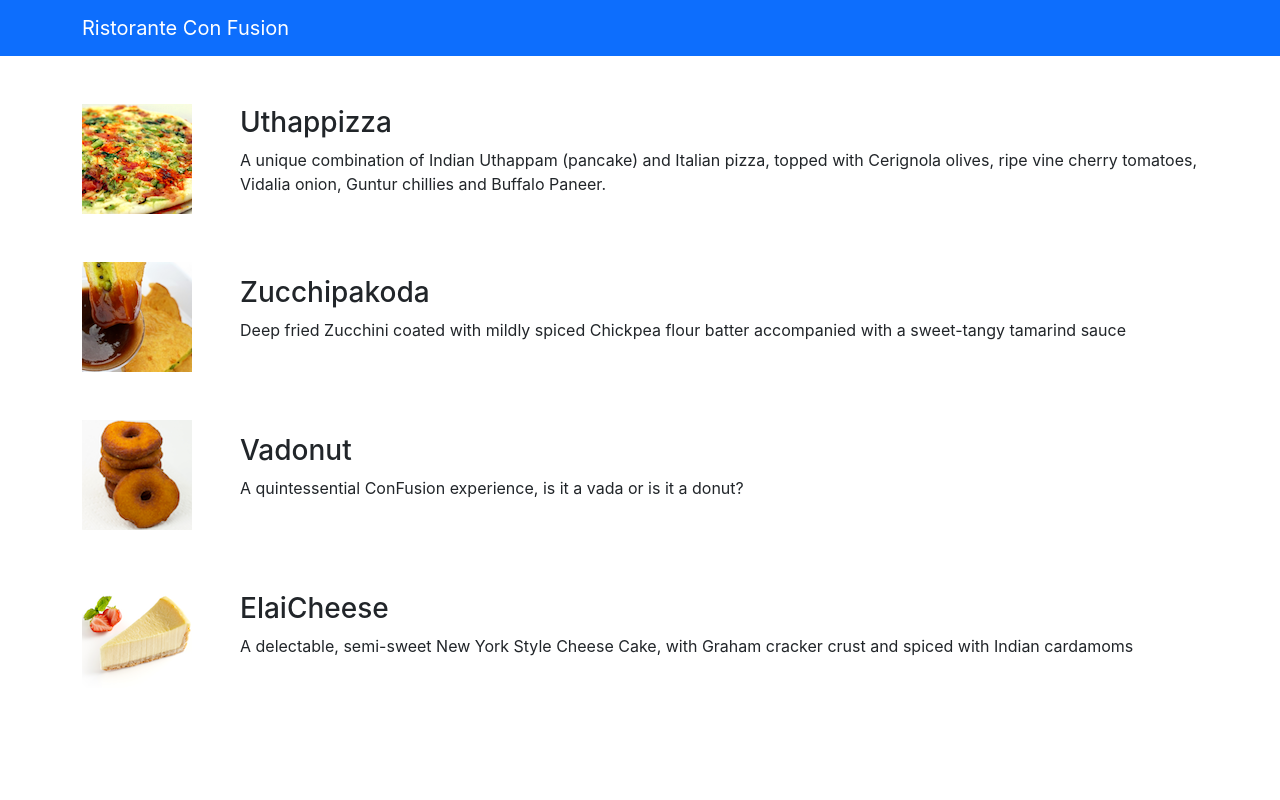
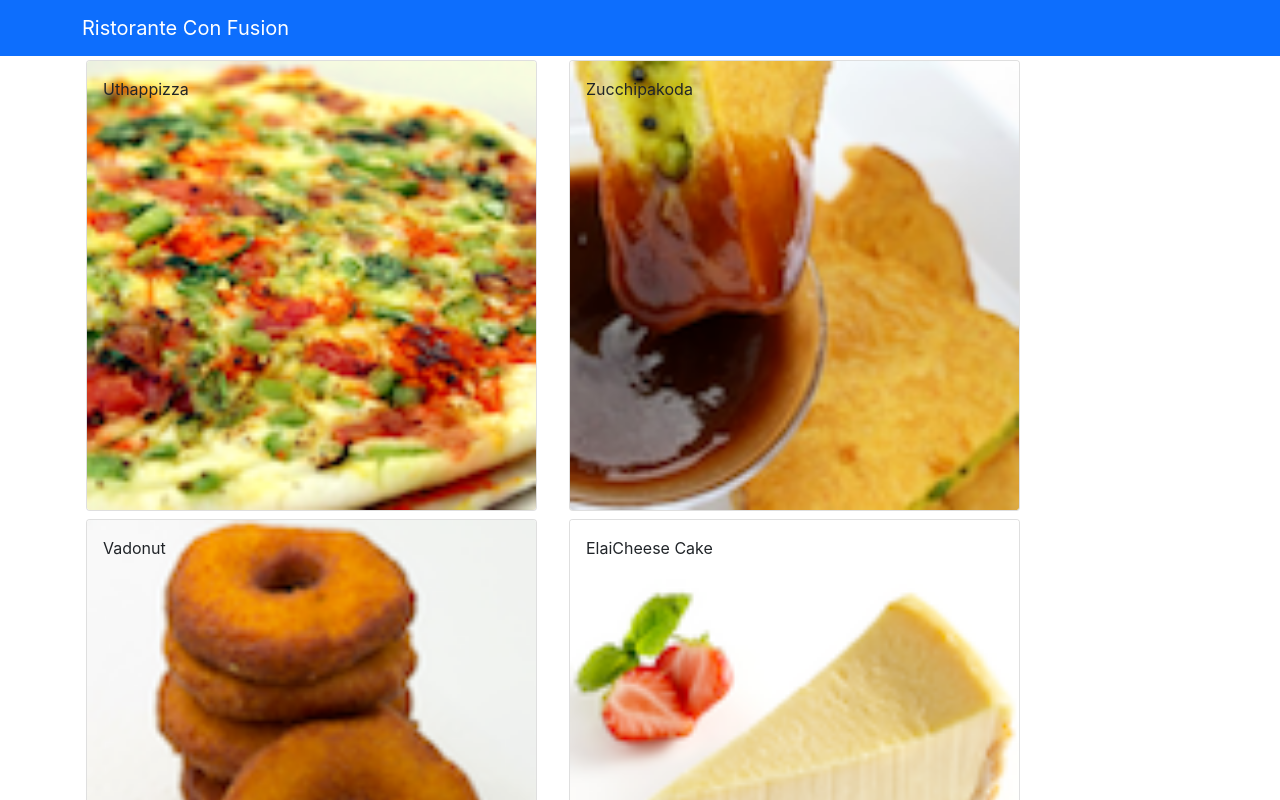
Before and after one commit to gnourt2112000/ReactCourse, a React (Create React App) app: page / in a window 1280 px wide. Shown: the top 800 px of the page. Built offline with nearby package versions, Linux system fonts and the light colour scheme.

Commit message:
Components Part 2

```diff
--- a/src/App.js
+++ b/src/App.js
@@ -1,7 +1,15 @@
 import { Navbar, NavbarBrand } from 'reactstrap';
 import Menu from './components/MenuComponents';
-
-function App() {
+import {DISHES} from './shared/dishes'
+import { Component } from 'react';
+class App extends Component {
+  constructor(props){
+    super(props);
+    this.state ={
+      dishes : DISHES
+    }
+  }
+  render(){
     return (
       <div className="App">
         <Navbar dark color = "primary">
@@ -9,9 +17,10 @@
             <NavbarBrand href="/">Ristorante Con Fusion</NavbarBrand>
           </div>
         </Navbar>
-      <Menu/>
+        <Menu dishes ={this.state.dishes}/>
       </div>
     );
   }
+}
 
 export default App;
--- a/src/components/MenuComponents.js
+++ b/src/components/MenuComponents.js
@@ -1,60 +1,45 @@
 import { Component } from 'react';
+import { Card, CardImg, CardImgOverlay, CardText, CardBody,CardTitle } from 'reactstrap';
 
 class Menu extends Component{
     constructor(props) {
         super(props);
         this.state ={
-            dishes: [
-                {
-                    id: 0,
-                    name: 'Uthappizza',
-                    image: 'assets/images/uthappizza.png',
-                    category: 'mains',
-                    label: 'Hot',
-                    price: '4.99',
-                    description: 'A unique combination of Indian Uthappam (pancake) and Italian pizza, topped with Cerignola olives, ripe vine cherry tomatoes, Vidalia onion, Guntur chillies and Buffalo Paneer.'
-                },
-                {
-                    id: 1,
-                    name: 'Zucchipakoda',
-                    image: 'assets/images/zucchipakoda.png',
-                    category: 'appetizer',
-                    label: '',
-                    price: '1.99',
-                    description: 'Deep fried Zucchini coated with mildly spiced Chickpea flour batter accompanied with a sweet-tangy tamarind sauce'
-                },
-                {
-                    id: 2,
-                    name: 'Vadonut',
-                    image: 'assets/images/vadonut.png',
-                    category: 'appetizer',
-                    label: 'New',
-                    price: '1.99',
-                    description: 'A quintessential ConFusion experience, is it a vada or is it a donut?'
-                },
-                {
-                    id: 3,
-                    name: 'ElaiCheese',
-                    image: 'assets/images/elaicheesecake.png',
-                    category: 'dessert',
-                    label: '',
-                    price: '2.99',
-                    description: 'A delectable, semi-sweet New York Style Cheese Cake, with Graham cracker crust and spiced with Indian cardamoms'
-                }
-            ]
+            selectedDish: null
         };
     }
+
+    onDishSelect(dish){
+        this.setState({selectedDish:dish});
+    }
+
+    renderDish(dish){
+        if(dish!=null){
+            return(
+                <Card>
+                    <CardImg top src={dish.image} alt={dish.name}/>
+                    <CardBody>
+                        <CardTitle>{dish.name}</CardTitle>
+                        <CardText>{dish.description}</CardText>
+                    </CardBody>
+                </Card>
+            );
+        }else{
+            return(
+                <div></div>
+            );
+        }
+    }
     render(){
-        const menu = this.state.dishes.map((dish)=>{
+        const menu = this.props.dishes.map((dish)=>{
             return(
-                <div key={dish.id} className="col-12 mt-5">
-                    <div className="d-flex align-items-center">
-                        <img src={dish.image} alt={dish.name}></img>
-                        <div className="ms-5">
-                            <h3>{dish.name}</h3>
-                            <p>{dish.description}</p>
-                        </div>
-                    </div>
+                <div className="col-12 col-md-5 m-1">
+                    <Card key={dish.id} onClick={()=> this.onDishSelect(dish)}>
+                        <CardImg src={dish.image} alt={dish.name}></CardImg>
+                        <CardImgOverlay>
+                            <CardTitle>{dish.name}</CardTitle>
+                        </CardImgOverlay>
+                    </Card>
                 </div>
             );
         });
@@ -64,6 +49,11 @@
                 <div className="row">
                     {menu}
                 </div>
+                <div className="row">
+                    <div className="col-12 col-md-5 m-1">
+                        {this.renderDish(this.state.selectedDish)}
+                    </div>
+                </div>
             </div>
         )
     }
--- /dev/null
+++ b/src/shared/dishes.js
@@ -0,0 +1,186 @@
+export const DISHES =
+    [
+        {
+        id: 0,
+        name:'Uthappizza',
+        image: 'assets/images/uthappizza.png',
+        category: 'mains',
+        label:'Hot',
+        price:'4.99',
+        description:'A unique combination of Indian Uthappam (pancake) and Italian pizza, topped with Cerignola olives, ripe vine cherry tomatoes, Vidalia onion, Guntur chillies and Buffalo Paneer.',
+        comments: [
+            {
+            id: 0,
+            rating: 5,
+            comment: "Imagine all the eatables, living in conFusion!",
+            author: "John Lemon",
+            date: "2012-10-16T17:57:28.556094Z"
+            },
+            {
+            id: 1,
+            rating: 4,
+            comment: "Sends anyone to heaven, I wish I could get my mother-in-law to eat it!",
+            author: "Paul McVites",
+            date: "2014-09-05T17:57:28.556094Z"
+            },
+            {
+            id: 2,
+            rating: 3,
+            comment: "Eat it, just eat it!",
+            author: "Michael Jaikishan",
+            date: "2015-02-13T17:57:28.556094Z"
+            },
+            {
+            id: 3,
+            rating: 4,
+            comment: "Ultimate, Reaching for the stars!",
+            author: "Ringo Starry",
+            date: "2013-12-02T17:57:28.556094Z"
+            },
+            {
+            id: 4,
+            rating: 2,
+            comment: "It's your birthday, we're gonna party!",
+            author: "25 Cent",
+            date: "2011-12-02T17:57:28.556094Z"
+            }
+        ]                        },
+        {
+        id: 1,
+        name:'Zucchipakoda',
+        image: 'assets/images/zucchipakoda.png',
+        category: 'appetizer',
+        label:'',
+        price:'1.99',
+        description:'Deep fried Zucchini coated with mildly spiced Chickpea flour batter accompanied with a sweet-tangy tamarind sauce',
+        comments: [
+            {
+            id: 0,
+            rating: 5,
+            comment: "Imagine all the eatables, living in conFusion!",
+            author: "John Lemon",
+            date: "2012-10-16T17:57:28.556094Z"
+            },
+            {
+            id: 1,
+            rating: 4,
+            comment: "Sends anyone to heaven, I wish I could get my mother-in-law to eat it!",
+            author: "Paul McVites",
+            date: "2014-09-05T17:57:28.556094Z"
+            },
+            {
+            id: 2,
+            rating: 3,
+            comment: "Eat it, just eat it!",
+            author: "Michael Jaikishan",
+            date: "2015-02-13T17:57:28.556094Z"
+            },
+            {
+            id: 3,
+            rating: 4,
+            comment: "Ultimate, Reaching for the stars!",
+            author: "Ringo Starry",
+            date: "2013-12-02T17:57:28.556094Z"
+            },
+            {
+            id: 4,
+            rating: 2,
+            comment: "It's your birthday, we're gonna party!",
+            author: "25 Cent",
+            date: "2011-12-02T17:57:28.556094Z"
+            }
+        ]
+        },
+        {
+        id: 2,
+        name:'Vadonut',
+        image: 'assets/images/vadonut.png',
+        category: 'appetizer',
+        label:'New',
+        price:'1.99',
+        description:'A quintessential ConFusion experience, is it a vada or is it a donut?',
+        comments: [
+            {
+            id: 0,
+            rating: 5,
+            comment: "Imagine all the eatables, living in conFusion!",
+            author: "John Lemon",
+            date: "2012-10-16T17:57:28.556094Z"
+            },
+            {
+            id: 1,
+            rating: 4,
+            comment: "Sends anyone to heaven, I wish I could get my mother-in-law to eat it!",
+            author: "Paul McVites",
+            date: "2014-09-05T17:57:28.556094Z"
+            },
+            {
+            id: 2,
+            rating: 3,
+            comment: "Eat it, just eat it!",
+            author: "Michael Jaikishan",
+            date: "2015-02-13T17:57:28.556094Z"
+            },
+            {
+            id: 3,
+            rating: 4,
+            comment: "Ultimate, Reaching for the stars!",
+            author: "Ringo Starry",
+            date: "2013-12-02T17:57:28.556094Z"
+            },
+            {
+            id: 4,
+            rating: 2,
+            comment: "It's your birthday, we're gonna party!",
+            author: "25 Cent",
+            date: "2011-12-02T17:57:28.556094Z"
+            }
+        ]
+        },
+        {
+        id: 3,
+        name:'ElaiCheese Cake',
+        image: 'assets/images/elaicheesecake.png',
+        category: 'dessert',
+        label:'',
+        price:'2.99',
+        description:'A delectable, semi-sweet New York Style Cheese Cake, with Graham cracker crust and spiced with Indian cardamoms',
+        comments: [
+            {
+            id: 0,
+            rating: 5,
+            comment: "Imagine all the eatables, living in conFusion!",
+            author: "John Lemon",
+            date: "2012-10-16T17:57:28.556094Z"
+            },
+            {
+            id: 1,
+            rating: 4,
+            comment: "Sends anyone to heaven, I wish I could get my mother-in-law to eat it!",
+            author: "Paul McVites",
+            date: "2014-09-05T17:57:28.556094Z"
+            },
+            {
+            id: 2,
+            rating: 3,
+            comment: "Eat it, just eat it!",
+            author: "Michael Jaikishan",
+            date: "2015-02-13T17:57:28.556094Z"
+            },
+            {
+            id: 3,
+            rating: 4,
+            comment: "Ultimate, Reaching for the stars!",
+            author: "Ringo Starry",
+            date: "2013-12-02T17:57:28.556094Z"
+            },
+            {
+            id: 4,
+            rating: 2,
+            comment: "It's your birthday, we're gonna party!",
+            author: "25 Cent",
+            date: "2011-12-02T17:57:28.556094Z"
+            }
+        ]
+        }
+    ];
```
Lines whose indentation alone changed are shown as unchanged.
